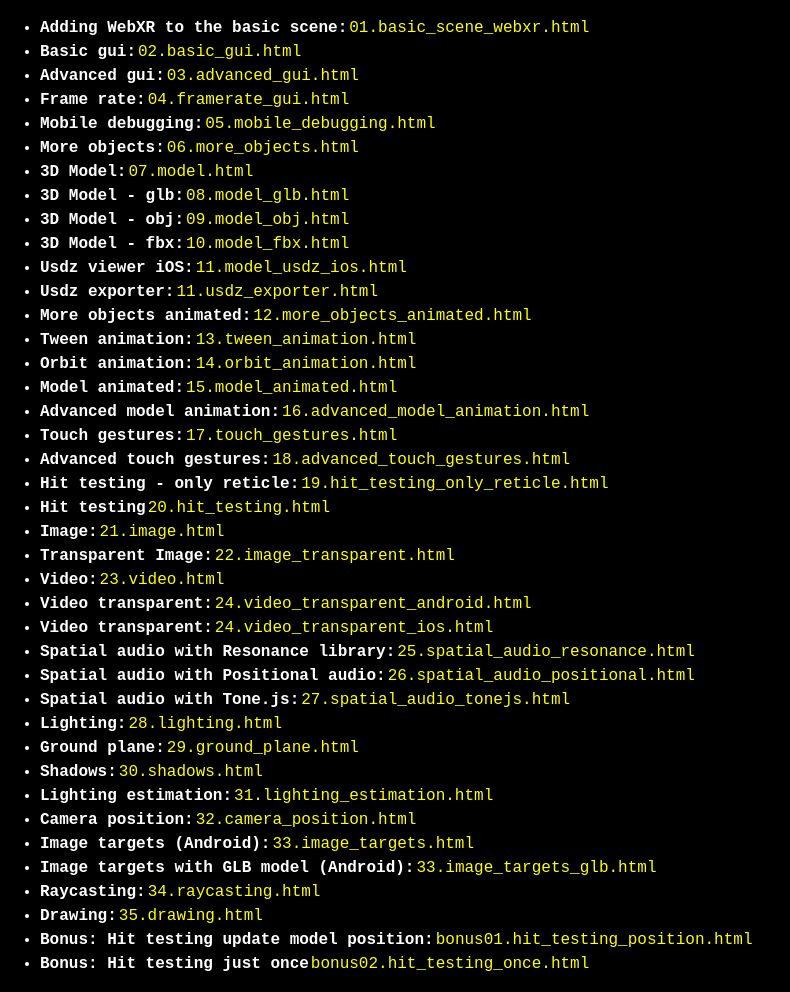
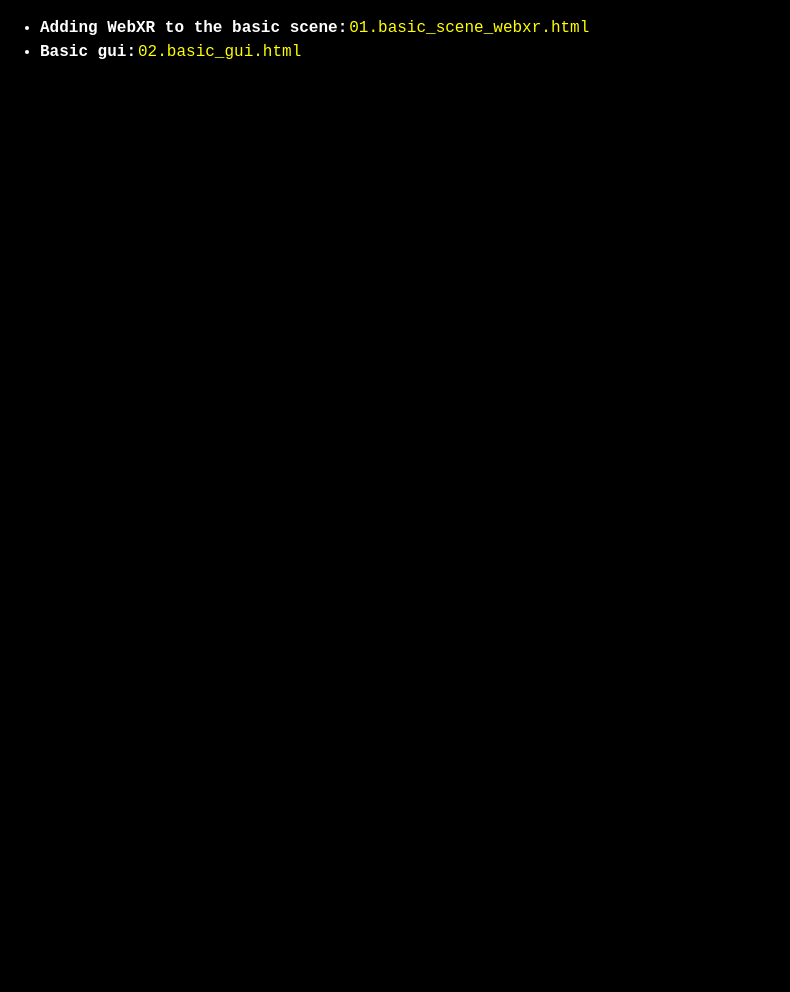
Before and after one commit to Pradeeshhu/EurekaXR, a plain HTML site: page index.html in a window 1280 px wide. Shown: the whole page, without its empty margins (0-790 px from the left). After the commit the page ends 800 px from the top, so only its background shows below. Drawn offline with Linux system fonts and the light colour scheme.

Commit message:
Update index.html

```diff
--- a/index.html
+++ b/index.html
@@ -22,158 +22,6 @@
     {
       title: 'Basic gui:',
       url: '02.basic_gui.html'
-    },
-    {
-      title: 'Advanced gui:',
-      url: '03.advanced_gui.html'
-    },
-    {
-      title: 'Frame rate:',
-      url: '04.framerate_gui.html'
-    },
-    {
-      title: 'Mobile debugging:',
-      url: '05.mobile_debugging.html'
-    },
-    {
-      title: 'More objects:',
-      url: '06.more_objects.html'
-    },
-    {
-      title: '3D Model:',
-      url: '07.model.html'
-    },
-    {
-      title: '3D Model - glb:',
-      url: '08.model_glb.html'
-    },
-    {
-      title: '3D Model - obj:',
-      url: '09.model_obj.html'
-    },
-    {
-      title: '3D Model - fbx:',
-      url: '10.model_fbx.html'
-    },
-    {
-      title: 'Usdz viewer iOS:',
-      url: '11.model_usdz_ios.html'
-    },
-    {
-      title: 'Usdz exporter:',
-      url: '11.usdz_exporter.html'
-    },
-    {
-      title: 'More objects animated:',
-      url: '12.more_objects_animated.html'
-    },
-    {
-      title: 'Tween animation:',
-      url: '13.tween_animation.html'
-    },
-    {
-      title: 'Orbit animation:',
-      url: '14.orbit_animation.html'
-    },
-    {
-      title: 'Model animated:',
-      url: '15.model_animated.html'
-    },
-    {
-      title: 'Advanced model animation:',
-      url: '16.advanced_model_animation.html'
-    },
-    {
-      title: 'Touch gestures:',
-      url: '17.touch_gestures.html'
-    },
-    {
-      title: 'Advanced touch gestures:',
-      url: '18.advanced_touch_gestures.html'
-    },
-    {
-      title: 'Hit testing - only reticle:',
-      url: '19.hit_testing_only_reticle.html'
-    },
-    {
-      title: 'Hit testing',
-      url: '20.hit_testing.html'
-    },
-    {
-      title: 'Image:',
-      url: '21.image.html'
-    },
-    {
-      title: 'Transparent Image:',
-      url: '22.image_transparent.html'
-    },
-    {
-      title: 'Video:',
-      url: '23.video.html'
-    },
-    {
-      title: 'Video transparent:',
-      url: '24.video_transparent_android.html'
-    },
-    {
-      title: 'Video transparent:',
-      url: '24.video_transparent_ios.html'
-    },
-    {
-      title: 'Spatial audio with Resonance library:',
-      url: '25.spatial_audio_resonance.html'
-    },
-    {
-      title: 'Spatial audio with Positional audio:',
-      url: '26.spatial_audio_positional.html'
-    },
-    {
-      title: 'Spatial audio with Tone.js:',
-      url: '27.spatial_audio_tonejs.html'
-    },
-    {
-      title: 'Lighting:',
-      url: '28.lighting.html'
-    },
-    {
-      title: 'Ground plane:',
-      url: '29.ground_plane.html'
-    },
-    {
-      title: 'Shadows:',
-      url: '30.shadows.html'
-    },
-    {
-      title: 'Lighting estimation:',
-      url: '31.lighting_estimation.html'
-    },
-    {
-      title: 'Camera position:',
-      url: '32.camera_position.html'
-    },
-    {
-      title: 'Image targets (Android):',
-      url: '33.image_targets.html'
-    },
-    {
-      title: 'Image targets with GLB model (Android):',
-      url: '33.image_targets_glb.html'
-    },
-    {
-      title: 'Raycasting:',
-      url: '34.raycasting.html'
-    },
-    {
-      title: 'Drawing:',
-      url: '35.drawing.html'
-    },
-    {
-      title: 'Bonus: Hit testing update model position:',
-      url: "bonus01.hit_testing_position.html"
-    },
-    {
-      title: 'Bonus: Hit testing just once',
-      url: "bonus02.hit_testing_once.html"
     }
   ]
   const listEl = document.getElementById('list');
```
